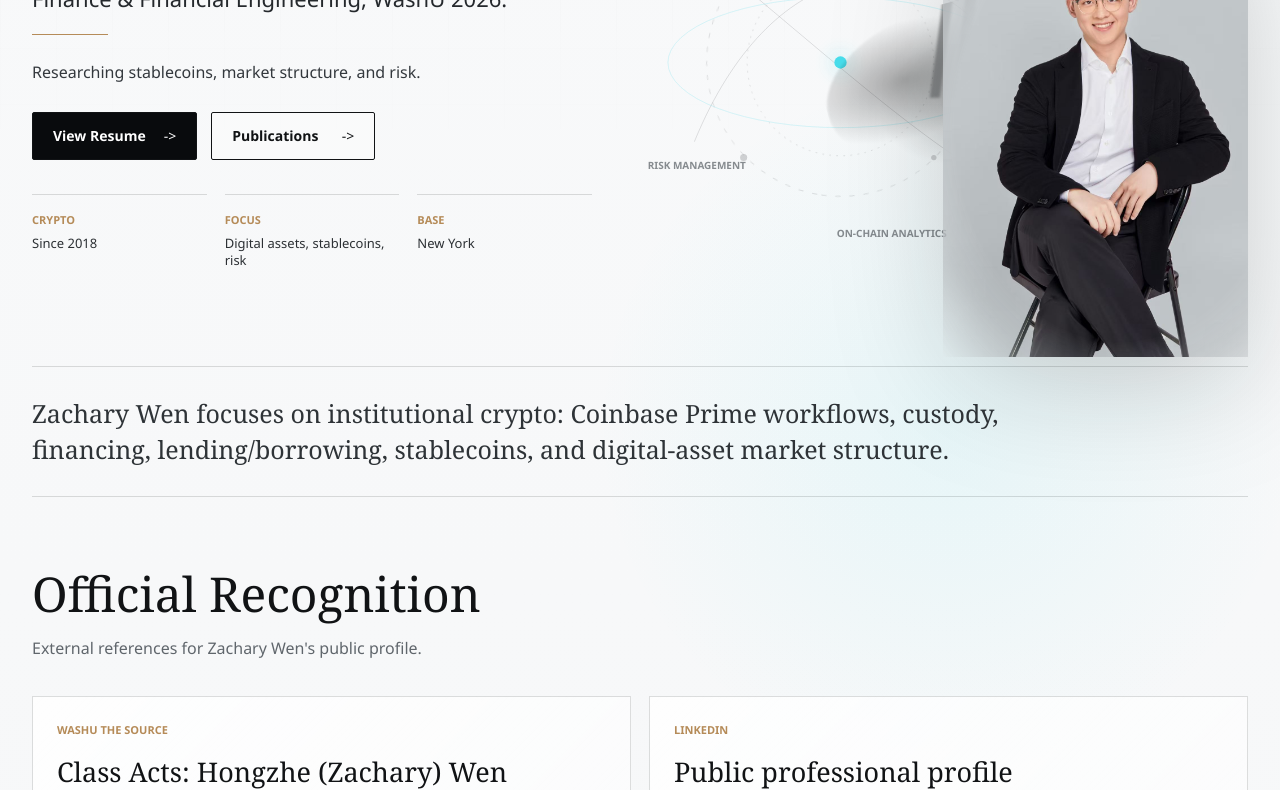
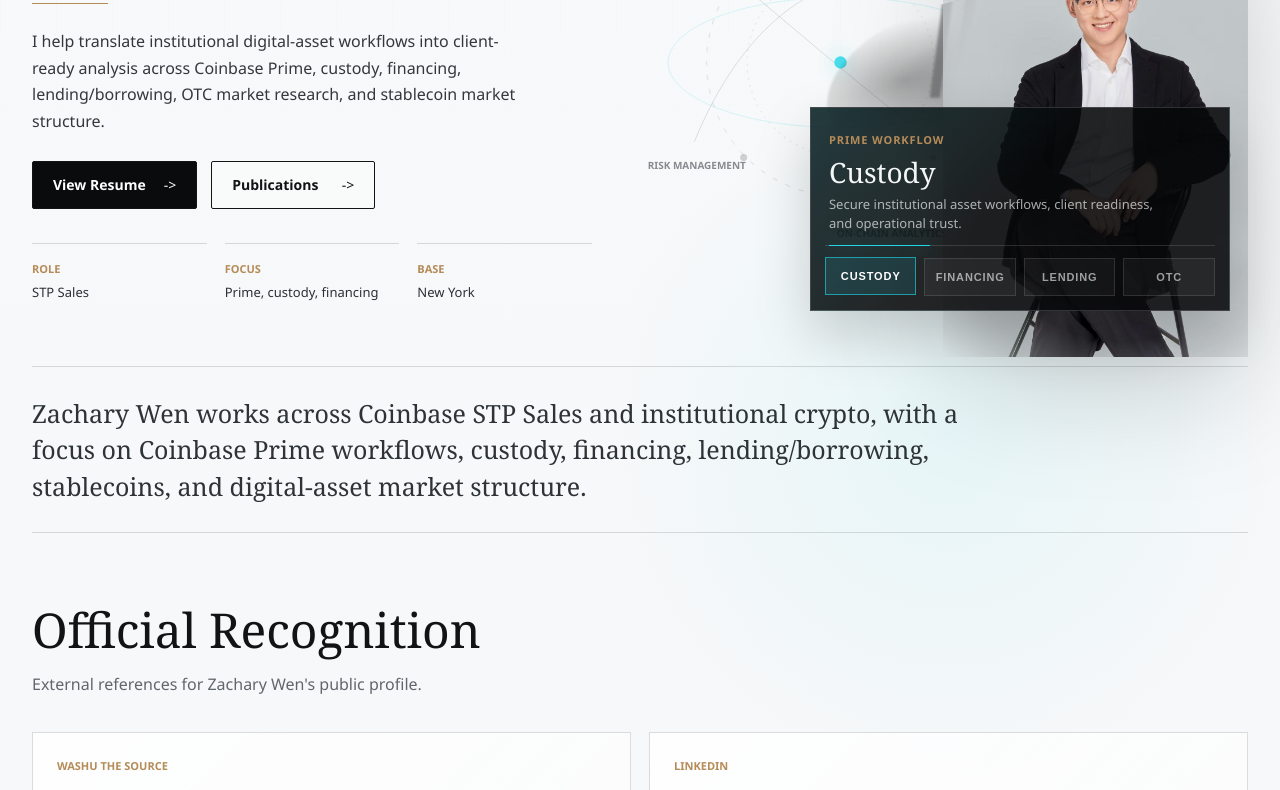
Before and after one commit to ZacharyWWen/Zachary-Wen-Website, a plain HTML site: page index.html in a window 1280 px wide. Shown: the part 288-1078 px from the top of the page. Drawn offline with Linux system fonts and the light colour scheme.

Commit message:
Refine Coinbase STP homepage intro

```diff
--- a/index.html
+++ b/index.html
@@ -3,27 +3,27 @@
   <head>
     <meta charset="utf-8">
     <meta name="viewport" content="width=device-width, initial-scale=1">
-    <title>Zachary Wen | Digital Assets Research, Finance & Financial Engineering</title>
-    <meta name="description" content="Zachary Wen is a digital assets and finance profile in crypto since 2018, with research on stablecoins, market structure, Bitcoin options, and risk management.">
+    <title>Zachary Wen | Coinbase STP Sales, Institutional Crypto & Research</title>
+    <meta name="description" content="Zachary Wen works across Coinbase STP Sales, institutional crypto, Prime workflows, custody, financing, lending/borrowing, stablecoins, Bitcoin options, and market structure research.">
     <meta name="author" content="Zachary Wen">
     <meta name="robots" content="index, follow, max-image-preview:large">
     <meta name="theme-color" content="#f6f7f8">
     <link rel="canonical" href="https://zacharywen.com/">
-    <link rel="stylesheet" href="styles.css?v=20260602g">
+    <link rel="stylesheet" href="styles.css?v=20260605a">
     <link rel="icon" href="assets/favicon.svg" type="image/svg+xml">
     <link rel="preload" as="image" href="assets/zachary-wen-portrait.jpg">
 
     <meta property="og:type" content="profile">
     <meta property="og:site_name" content="Zachary Wen">
     <meta property="og:title" content="Zachary Wen">
-    <meta property="og:description" content="Crypto since 2018, with research on stablecoins, market structure, Bitcoin options, and financial risk.">
+    <meta property="og:description" content="Coinbase STP Sales, institutional crypto, Prime workflows, custody, financing, stablecoins, Bitcoin options, and market structure research.">
     <meta property="og:url" content="https://zacharywen.com/">
     <meta property="og:image" content="https://zacharywen.com/assets/zachary-wen-portrait.jpg">
     <meta property="profile:first_name" content="Zachary">
     <meta property="profile:last_name" content="Wen">
     <meta name="twitter:card" content="summary_large_image">
     <meta name="twitter:title" content="Zachary Wen">
-    <meta name="twitter:description" content="Crypto since 2018, digital assets research, and market structure.">
+    <meta name="twitter:description" content="Coinbase STP Sales, institutional crypto, Prime workflows, and digital assets research.">
     <meta name="twitter:image" content="https://zacharywen.com/assets/zachary-wen-portrait.jpg">
 
     <script type="application/ld+json">
@@ -46,7 +46,7 @@
             "@id": "https://zacharywen.com/#profile-page",
             "url": "https://zacharywen.com/",
             "name": "Zachary Wen",
-            "description": "Personal profile of Zachary Wen, a digital assets and finance profile in crypto since 2018, focused on institutional crypto, Coinbase Prime workflows, stablecoins, market structure, Bitcoin options, and financial risk.",
+            "description": "Personal profile of Zachary Wen, focused on Coinbase STP Sales, institutional crypto, Coinbase Prime workflows, custody, financing, lending/borrowing, stablecoins, market structure, Bitcoin options, and financial risk.",
             "dateModified": "2026-06-02",
             "mainEntity": {
               "@id": "https://zacharywen.com/#person"
@@ -72,7 +72,7 @@
             "familyName": "Wen",
             "image": "https://zacharywen.com/assets/zachary-wen-portrait.jpg",
             "url": "https://zacharywen.com/",
-            "description": "Zachary Wen has been in crypto since 2018, with work spanning institutional crypto, Coinbase Prime workflows, digital assets, stablecoins, market structure, risk management, Bitcoin options, and financial technology.",
+            "description": "Zachary Wen works across Coinbase STP Sales, institutional crypto, Coinbase Prime workflows, custody, financing, lending/borrowing, digital assets, stablecoins, market structure, risk management, Bitcoin options, and financial technology.",
             "alumniOf": {
               "@type": "CollegeOrUniversity",
               "name": "Washington University in St. Louis",
@@ -341,9 +341,9 @@
       <section class="hero" id="top" aria-labelledby="hero-title">
         <div class="hero-copy" data-reveal>
           <h1 id="hero-title">Zachary Wen</h1>
-          <p class="identity-line">Finance &amp; Financial Engineering, WashU 2026.</p>
+          <p class="identity-line">Coinbase STP Sales | Institutional Crypto</p>
           <p class="hero-summary">
-            Researching stablecoins, market structure, and risk.
+            I help translate institutional digital-asset workflows into client-ready analysis across Coinbase Prime, custody, financing, lending/borrowing, OTC market research, and stablecoin market structure.
           </p>
           <div class="hero-actions" aria-label="Primary actions">
             <a class="button button-dark" href="docs/Hongzhe-Zachary-Wen-Resume.pdf">View Resume</a>
@@ -351,12 +351,12 @@
           </div>
           <dl class="quick-facts" aria-label="Zachary Wen quick facts">
             <div>
-              <dt>Crypto</dt>
-              <dd>Since 2018</dd>
+              <dt>Role</dt>
+              <dd>STP Sales</dd>
             </div>
             <div>
               <dt>Focus</dt>
-              <dd>Digital assets, stablecoins, risk</dd>
+              <dd>Prime, custody, financing</dd>
             </div>
             <div>
               <dt>Base</dt>
@@ -392,12 +392,25 @@
             <span>// iterate()</span>
             <span>// compound()</span>
           </div>
+          <div class="prime-flow" aria-label="Coinbase STP Sales capability map">
+            <div class="prime-panel" aria-live="polite">
+              <span>Prime workflow</span>
+              <strong>Custody</strong>
+              <p>Secure institutional asset workflows, client readiness, and operational trust.</p>
+            </div>
+            <div class="prime-rail" aria-label="Select a capability">
+              <button class="prime-node is-active" type="button" data-title="Custody" data-copy="Secure institutional asset workflows, client readiness, and operational trust.">Custody</button>
+              <button class="prime-node" type="button" data-title="Financing" data-copy="Translate financing, collateral, and balance-sheet workflows into clear client-facing analysis.">Financing</button>
+              <button class="prime-node" type="button" data-title="Lending / Borrowing" data-copy="Map lending and borrowing flows across institutional digital-asset market structure.">Lending</button>
+              <button class="prime-node" type="button" data-title="OTC Research" data-copy="Support OTC market research with concise views on liquidity, risk, and execution context.">OTC</button>
+            </div>
+          </div>
         </div>
       </section>
 
       <section class="identity-band" aria-label="Search-ready profile summary" data-reveal>
         <p>
-          Zachary Wen focuses on institutional crypto: Coinbase Prime workflows, custody, financing, lending/borrowing, stablecoins, and digital-asset market structure.
+          Zachary Wen works across Coinbase STP Sales and institutional crypto, with a focus on Coinbase Prime workflows, custody, financing, lending/borrowing, stablecoins, and digital-asset market structure.
         </p>
       </section>
 
@@ -568,6 +581,6 @@
       <a href="#top">Back to top</a>
     </footer>
 
-    <script src="script.js?v=20260602"></script>
+    <script src="script.js?v=20260605a"></script>
   </body>
 </html>
--- a/script.js
+++ b/script.js
@@ -43,6 +43,41 @@
     });
   });
 
+  var primeFlow = document.querySelector(".prime-flow");
+  if (primeFlow) {
+    var primeTitle = primeFlow.querySelector(".prime-panel strong");
+    var primeCopy = primeFlow.querySelector(".prime-panel p");
+    var primeNodes = primeFlow.querySelectorAll(".prime-node");
+
+    function activatePrimeNode(node) {
+      primeNodes.forEach(function (item) {
+        var isActive = item === node;
+        item.classList.toggle("is-active", isActive);
+        item.setAttribute("aria-pressed", isActive ? "true" : "false");
+      });
+
+      if (primeTitle) {
+        primeTitle.textContent = node.getAttribute("data-title") || node.textContent.trim();
+      }
+      if (primeCopy) {
+        primeCopy.textContent = node.getAttribute("data-copy") || "";
+      }
+    }
+
+    primeNodes.forEach(function (node) {
+      node.setAttribute("aria-pressed", node.classList.contains("is-active") ? "true" : "false");
+      node.addEventListener("mouseenter", function () {
+        activatePrimeNode(node);
+      });
+      node.addEventListener("focus", function () {
+        activatePrimeNode(node);
+      });
+      node.addEventListener("click", function () {
+        activatePrimeNode(node);
+      });
+    });
+  }
+
   function decodeEmailToken(token) {
     var alphabet = "ABCDEFGHIJKLMNOPQRSTUVWXYZabcdefghijklmnopqrstuvwxyz0123456789+/=";
     var cleanToken = token.replace(/[^A-Za-z0-9+/=]/g, "");
--- a/styles.css
+++ b/styles.css
@@ -425,6 +425,106 @@
   font-family: "Courier New", monospace;
   font-size: 11px;
   line-height: 1.35;
+}
+
+.prime-flow {
+  position: absolute;
+  right: 18px;
+  bottom: 18px;
+  z-index: 3;
+  width: min(420px, 82%);
+  padding: 14px;
+  color: #f4f6f7;
+  background:
+    linear-gradient(135deg, rgba(32, 215, 232, 0.12), transparent 46%),
+    rgba(7, 9, 10, 0.88);
+  border: 1px solid rgba(244, 246, 247, 0.16);
+  box-shadow: 0 24px 52px rgba(7, 9, 10, 0.18);
+  transform: translate3d(calc(var(--mx, 0) * -8px), calc(var(--my, 0) * -6px), 0);
+  transition: transform 160ms linear, border-color 220ms var(--ease);
+}
+
+.prime-flow:hover {
+  border-color: rgba(32, 215, 232, 0.5);
+}
+
+.prime-panel {
+  min-height: 92px;
+  padding: 4px 4px 12px;
+}
+
+.prime-panel span,
+.prime-node {
+  font-size: 11px;
+  font-weight: 800;
+  letter-spacing: 0.08em;
+  text-transform: uppercase;
+}
+
+.prime-panel span {
+  color: var(--champagne);
+}
+
+.prime-panel strong {
+  display: block;
+  margin-top: 6px;
+  font-family: var(--serif);
+  font-size: 28px;
+  font-weight: 400;
+  line-height: 1;
+}
+
+.prime-panel p {
+  max-width: 340px;
+  margin: 9px 0 0;
+  color: rgba(244, 246, 247, 0.68);
+  font-size: 13px;
+  line-height: 1.45;
+}
+
+.prime-rail {
+  position: relative;
+  display: grid;
+  grid-template-columns: repeat(4, minmax(0, 1fr));
+  gap: 8px;
+  padding-top: 12px;
+  border-top: 1px solid rgba(244, 246, 247, 0.14);
+}
+
+.prime-rail::before {
+  position: absolute;
+  top: -1px;
+  left: 0;
+  width: 26%;
+  height: 1px;
+  content: "";
+  background: var(--cyan);
+  box-shadow: 0 0 18px rgba(32, 215, 232, 0.8);
+  animation: railScan 4.8s ease-in-out infinite;
+}
+
+.prime-node {
+  min-height: 38px;
+  padding: 0 8px;
+  color: rgba(244, 246, 247, 0.62);
+  background: rgba(244, 246, 247, 0.04);
+  border: 1px solid rgba(244, 246, 247, 0.12);
+  cursor: pointer;
+  transition:
+    color 180ms var(--ease),
+    background 180ms var(--ease),
+    border-color 180ms var(--ease),
+    transform 180ms var(--ease);
+}
+
+.prime-node:hover,
+.prime-node:focus-visible,
+.prime-node.is-active {
+  color: #fff;
+  background: rgba(32, 215, 232, 0.12);
+  border-color: rgba(32, 215, 232, 0.62);
+  outline: 0;
+  transform: translateY(-1px);
 }
 
 .identity-band {
@@ -1087,6 +1187,16 @@
   }
 }
 
+@keyframes railScan {
+  0%,
+  100% {
+    transform: translateX(0);
+  }
+  50% {
+    transform: translateX(285%);
+  }
+}
+
 @media (prefers-reduced-motion: reduce) {
   *,
   *::before,
@@ -1138,6 +1248,11 @@
 
   .hero-visual {
     min-height: 540px;
+  }
+
+  .prime-flow {
+    right: 5%;
+    width: min(420px, 72%);
   }
 
   .portrait-frame {
@@ -1258,6 +1373,25 @@
     width: 280px;
   }
 
+  .prime-flow {
+    right: 0;
+    bottom: 0;
+    width: min(100%, 360px);
+    padding: 12px;
+  }
+
+  .prime-panel {
+    min-height: 84px;
+  }
+
+  .prime-panel strong {
+    font-size: 24px;
+  }
+
+  .prime-rail {
+    grid-template-columns: repeat(2, minmax(0, 1fr));
+  }
+
   .code-fragment {
     display: none;
   }
```
Also changed, not shown: llms.txt, 1 other file.
